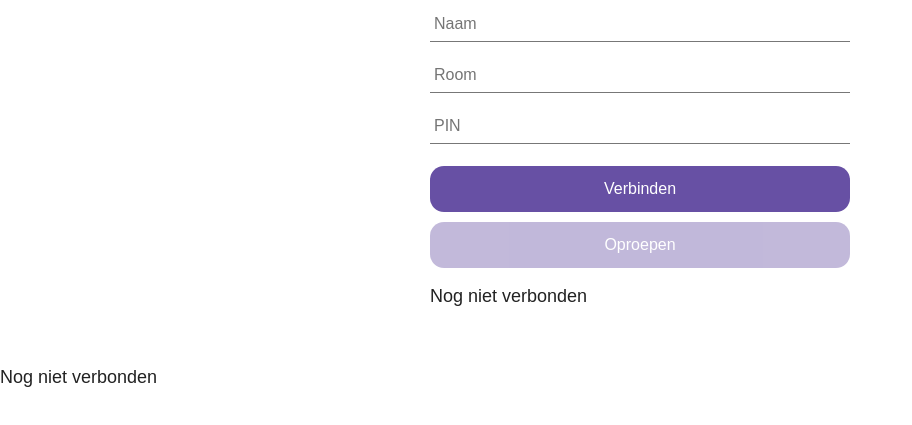
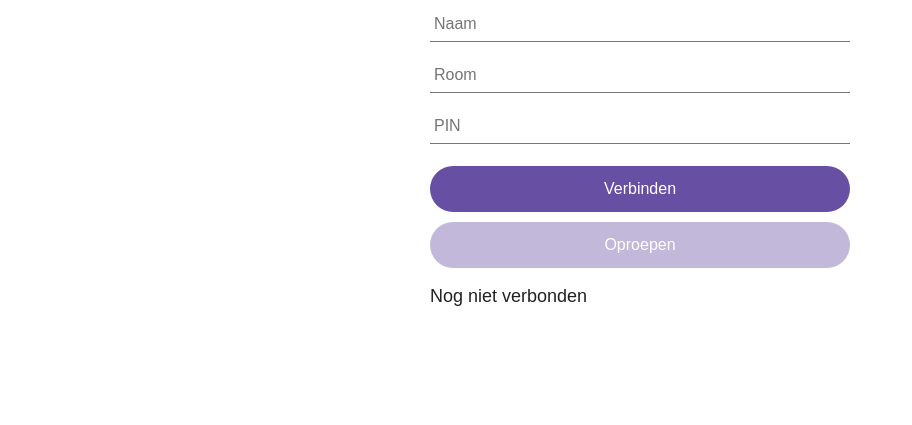
Before and after one commit to Stienaat/intercom, a website: page public/index.html in a window 1280 px wide. Shown: the part 77-502 px from the top of the page, without its empty margins (0-912 px from the left). Drawn offline with nearby package versions, Linux system fonts and the light colour scheme; no server answers.

Commit message:
Update web layout

```diff
--- a/public/index.html
+++ b/public/index.html
@@ -52,7 +52,7 @@
       margin-top: 10px;
       font-size: 16px;
       border: none;
-      border-radius: 14px;
+      border-radius: 25px;
       background: #6750A4;
         color: white;
 
@@ -115,8 +115,6 @@
 
   </div>
 
-<p id="people"></p>
-  <p id="status">Nog niet verbonden</p>
 
 <script src="/socket.io/socket.io.js"></script>
 <script>
```
